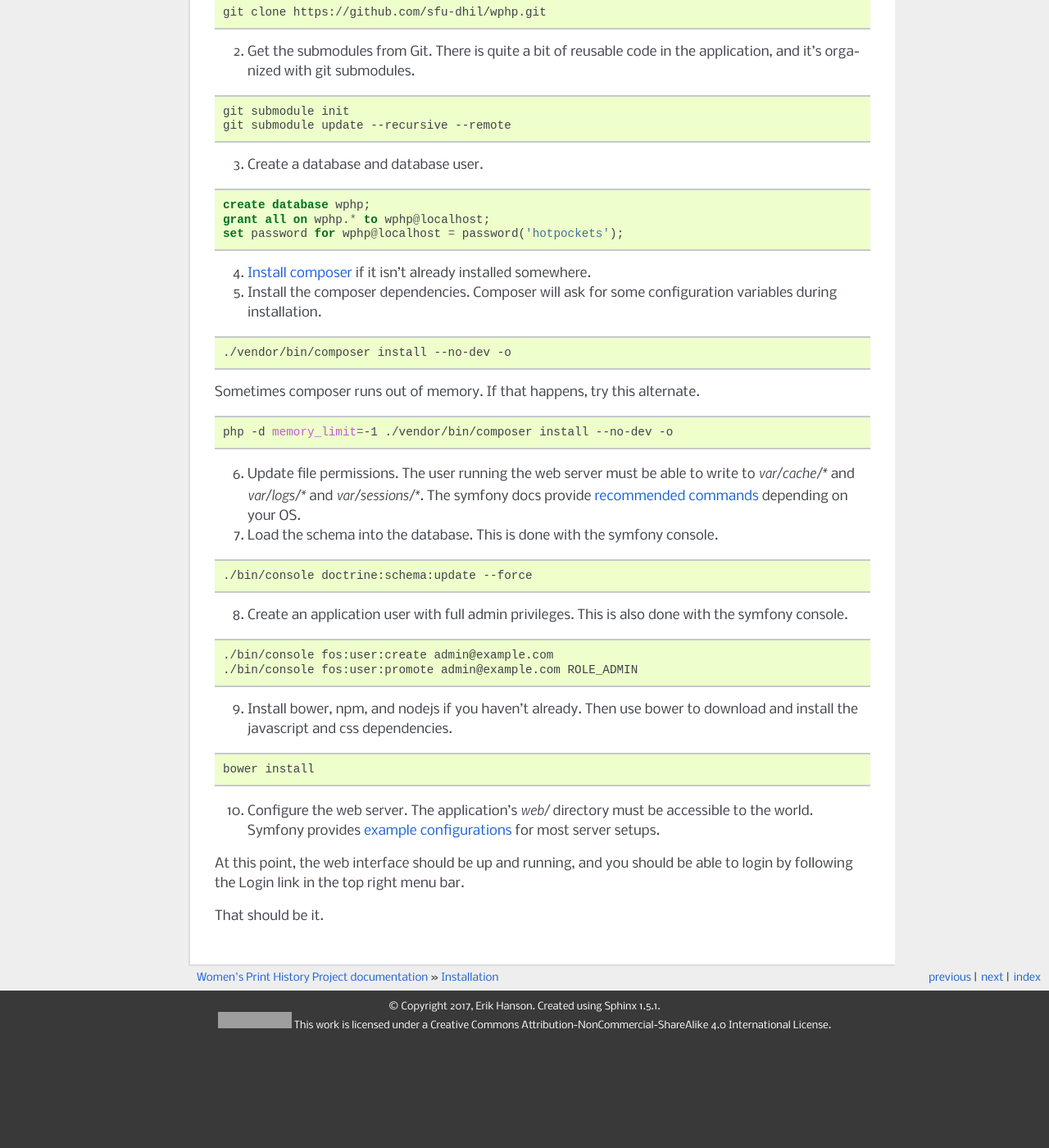
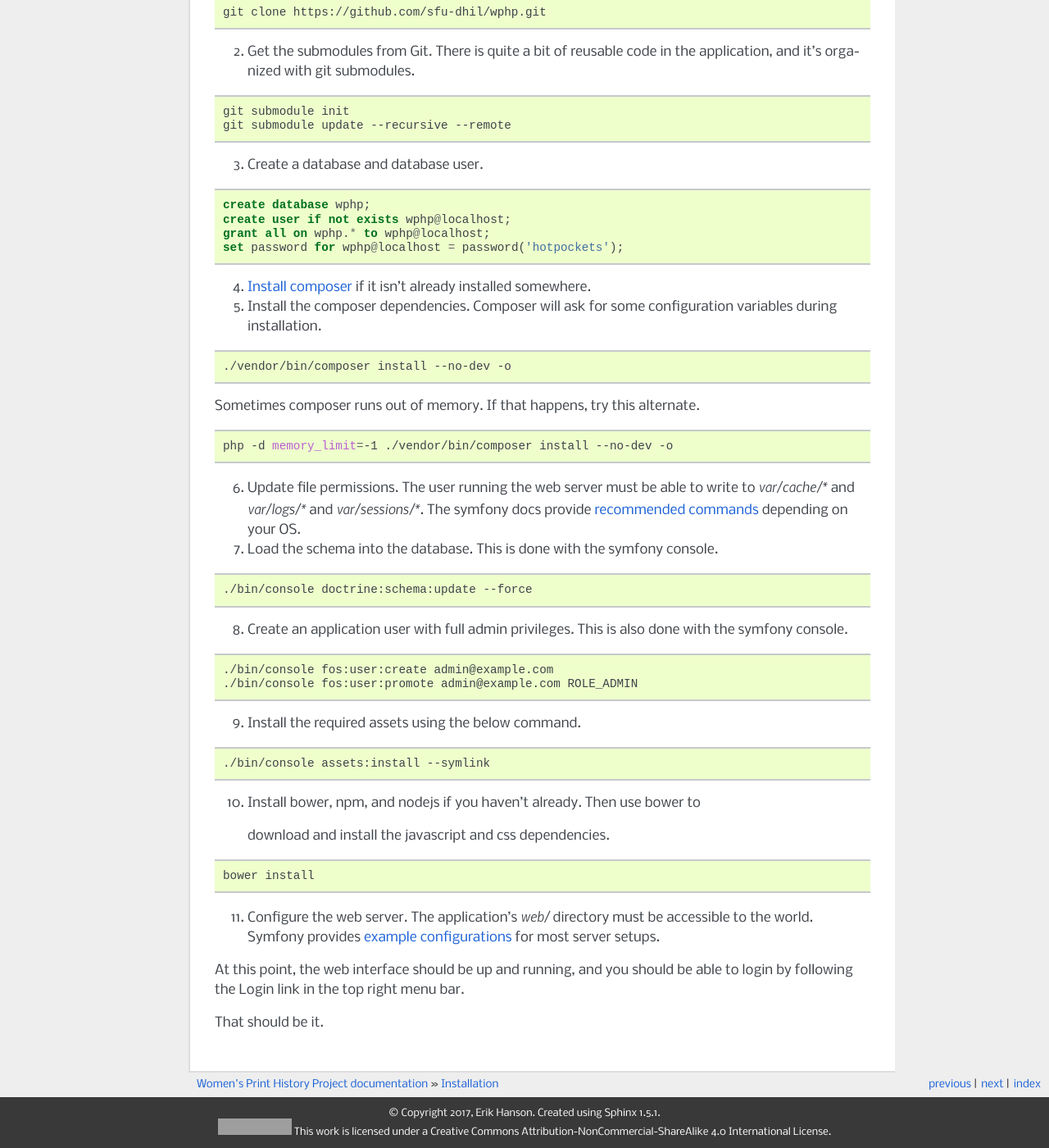
Before and after one commit to sfu-dhil/wphp-docs, a Sphinx documentation site: the page built from source/install.rst, in a window 1280 px wide and 1400 px high, scrolled down 350 px. Shown: the whole window at 82% size. Built offline with Sphinx 7.4.7, drawn with Linux system fonts in a browser that asks for light colours; before the commit the page ends 1620 px from its top, so only the background shows below that; grey boxes are pictures that could not be loaded.

Commit message:
Adding missing lines to the documentation
Added the create user line in the create database section of the documentaion.
Added an additional step to install the required assets.

```diff
--- a/source/install.rst
+++ b/source/install.rst
@@ -32,6 +32,7 @@ process for installing a Symfony application.
 .. code-block:: sql
 
   create database wphp;
+  create user if not exists wphp@localhost;
   grant all on wphp.* to wphp@localhost;
   set password for wphp@localhost = password('hotpockets');
 
@@ -70,14 +71,20 @@ Sometimes composer runs out of memory. If that happens, try this alternate.
   ./bin/console fos:user:create admin@example.com
   ./bin/console fos:user:promote admin@example.com ROLE_ADMIN
 
-9. Install bower, npm, and nodejs if you haven't already. Then use bower to
+9. Install the required assets using the below command.
+
+.. code-block:: bash
+
+  ./bin/console assets:install --symlink
+
+10. Install bower, npm, and nodejs if you haven't already. Then use bower to
    download and install the javascript and css dependencies.
 
 .. code-block:: bash
 
   bower install
 
-10. Configure the web server. The application's `web/` directory must
+11. Configure the web server. The application's `web/` directory must
     be accessible to the world. Symfony provides `example
     configurations`_ for most server setups.
 
```
